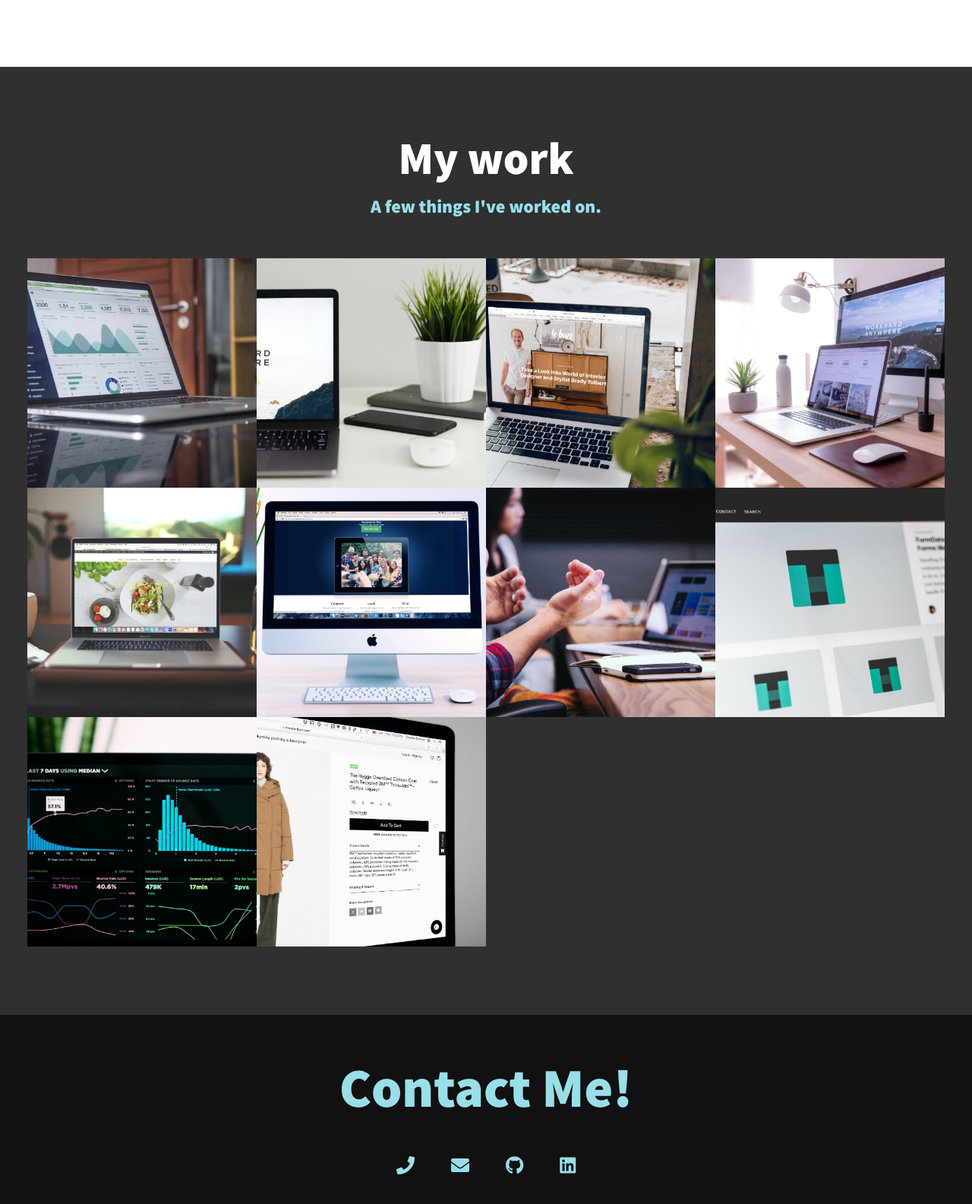
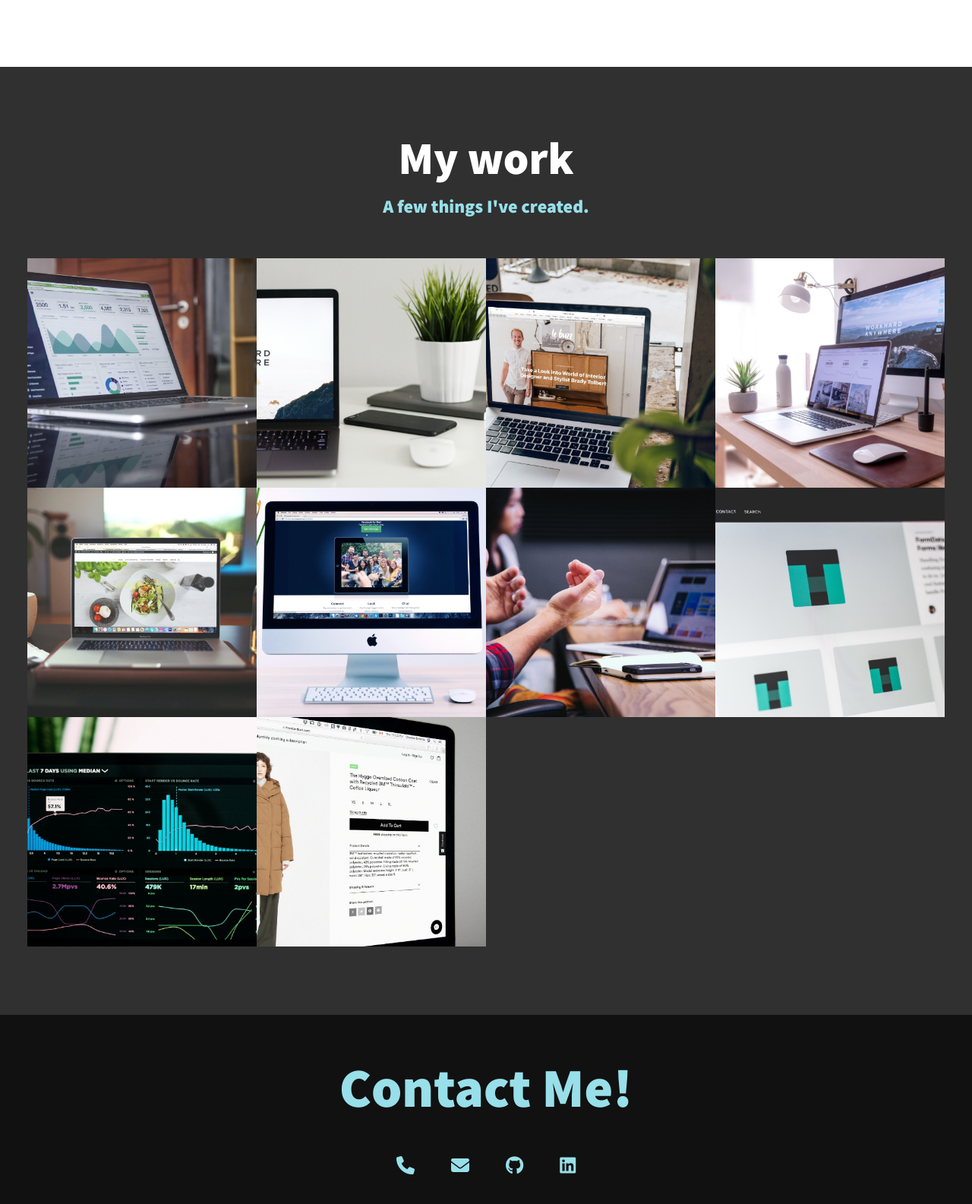
Before and after one commit to namefailed/namefailed.github.io, a plain HTML site: page index.html in a window 1280 px wide. Shown: the part 1609-3194 px from the top of the page at 76% size. Drawn offline with nearby package versions, Linux system fonts and the light colour scheme.

Commit message:
Updated fontawesome

```diff
--- a/index.html
+++ b/index.html
@@ -5,7 +5,7 @@
         <meta name="viewport" content="width=device-width, initial-scale=1.0">
         <title>MRGrey</title>
         <link rel="stylesheet" href="https://cdnjs.cloudflare.com/ajax/libs/normalize/7.0.0/normalize.min.css">
-        <link rel="stylesheet" href="https://cdnjs.cloudflare.com/ajax/libs/font-awesome/5.11.2/css/all.css" integrity="sha256-46qynGAkLSFpVbEBog43gvNhfrOj+BmwXdxFgVK/Kvc=" crossorigin="anonymous" />
+        <link rel="stylesheet" href="https://cdnjs.cloudflare.com/ajax/libs/font-awesome/6.1.1/css/all.min.css" integrity="sha512-KfkfwYDsLkIlwQp6LFnl8zNdLGxu9YAA1QvwINks4PhcElQSvqcyVLLD9aMhXd13uQjoXtEKNosOWaZqXgel0g==" crossorigin="anonymous" referrerpolicy="no-referrer" />
 
         <!-- Update these with your own fonts -->
         <link href="https://fonts.googleapis.com/css?family=Source+Code+Pro:400,900|Source+Sans+Pro:300,900&display=swap" rel="stylesheet">
@@ -81,7 +81,7 @@
         <!-- My Work -->
         <section class="my-work" id="work">
             <h2 class="section__title section__title--work">My work</h2>
-            <p class="section__subtitle section__subtitle--work">A few things I've worked on.</p>
+            <p class="section__subtitle section__subtitle--work">A few things I've created.</p>
 
             <div class="portfolio">
                 <!-- Portfolio item 01 -->
```
